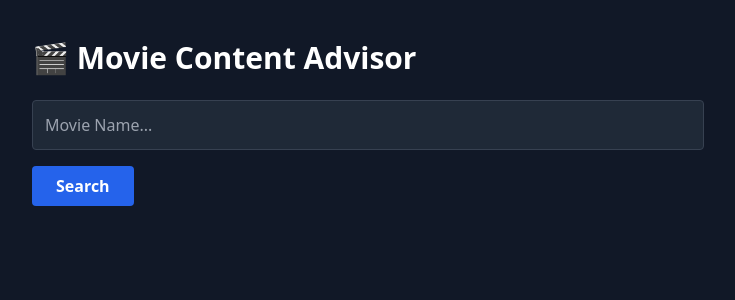
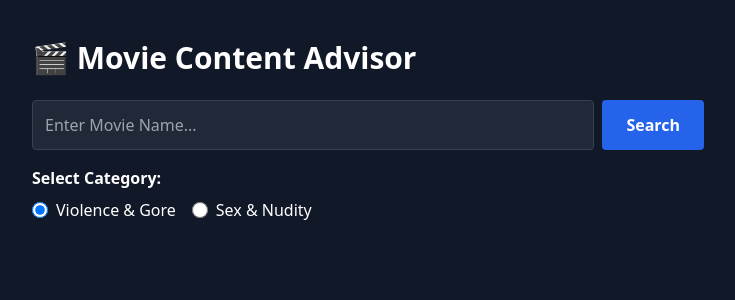
Before and after one commit to aryankg005/moviescanner, a Flask app: page / in a window 1280 px wide. Shown: the top 300 px of the page, without its empty margins (272-1007 px from the left). Run offline with Flask 3, Linux system fonts and the light colour scheme; some libraries are stand-ins or nearby versions.

Commit message:
updated index for better

```diff
--- a/templates/index.html
+++ b/templates/index.html
@@ -2,6 +2,7 @@
 <html lang="en">
 <head>
     <meta charset="UTF-8">
+    <meta name="viewport" content="width=device-width, initial-scale=1.0">
     <title>Movie Content Advisor</title>
     <script src="https://cdn.tailwindcss.com"></script>
 </head>
@@ -9,40 +10,88 @@
     <div class="max-w-2xl mx-auto">
         <h1 class="text-3xl font-bold mb-6">🎬 Movie Content Advisor</h1>
 
-        <input id="query" type="text" placeholder="Movie Name..." class="w-full p-3 rounded bg-gray-800 border border-gray-700 mb-4">
-        <button onclick="searchMovies()" class="bg-blue-600 px-6 py-2 rounded font-bold hover:bg-blue-700">Search</button>
+        <div class="flex gap-2 mb-4">
+            <input id="query" type="text" placeholder="Enter Movie Name..."
+                   class="flex-1 p-3 rounded bg-gray-800 border border-gray-700 focus:border-blue-500 outline-none">
+            <button onclick="searchMovies()" class="bg-blue-600 px-6 py-2 rounded font-bold hover:bg-blue-700 transition">Search</button>
+        </div>
+
+        <div class="mb-6">
+            <label class="block mb-2 font-semibold">Select Category:</label>
+            <div class="flex gap-4">
+                <label class="flex items-center gap-2 cursor-pointer">
+                    <input type="radio" name="category" value="violence" checked class="w-4 h-4 text-blue-600">
+                    Violence & Gore
+                </label>
+                <label class="flex items-center gap-2 cursor-pointer">
+                    <input type="radio" name="category" value="nudity" class="w-4 h-4 text-blue-600">
+                    Sex & Nudity
+                </label>
+            </div>
+        </div>
 
         <div id="results" class="mt-6 space-y-2"></div>
-        <div id="report" class="mt-10 p-6 bg-gray-800 rounded hidden">
-            <h2 id="movieTitle" class="text-2xl font-bold mb-2"></h2>
-            <p id="severity" class="text-xl text-yellow-500 mb-4"></p>
-            <ul id="detailsList" class="list-disc pl-5 space-y-4 text-gray-300"></ul>
+
+        <div id="report" class="mt-10 p-6 bg-gray-800 rounded-lg border border-gray-700 hidden">
+            <h2 id="movieTitle" class="text-2xl font-bold mb-1"></h2>
+            <p id="reportCategory" class="text-sm text-gray-400 uppercase tracking-widest mb-2"></p>
+            <p id="severity" class="text-xl font-black mb-6"></p>
+            <ul id="detailsList" class="space-y-4"></ul>
         </div>
     </div>
 
     <script>
         async function searchMovies() {
             const query = document.getElementById('query').value;
-            const res = await fetch('/search', {method: 'POST', headers: {'Content-Type': 'application/json'}, body: JSON.stringify({query})});
+            if(!query) return;
+
+            document.getElementById('results').innerHTML = "Searching...";
+            const res = await fetch('/search', {
+                method: 'POST',
+                headers: {'Content-Type': 'application/json'},
+                body: JSON.stringify({query})
+            });
             const data = await res.json();
 
-            let html = '<h3 class="text-xl mb-2">Select Movie:</h3>';
+            let html = '<h3 class="text-xl mb-3 font-semibold text-blue-400">Search Results:</h3>';
             data.slice(0,5).forEach(m => {
-                html += `<button onclick="analyze('${m.id}', '${m.display}')" class="block w-full text-left p-2 bg-gray-700 rounded hover:bg-gray-600 mb-2">${m.display}</button>`;
+                html += `<button onclick="analyze('${m.id}', '${m.display.replace(/'/g, "\\'")}')"
+                         class="block w-full text-left p-3 bg-gray-700 rounded hover:bg-gray-600 transition mb-2">
+                         ${m.display}</button>`;
             });
             document.getElementById('results').innerHTML = html;
         }
 
         async function analyze(id, title) {
-            document.getElementById('results').innerHTML = "Generating robust report...";
-            const res = await fetch('/analyze', {method: 'POST', headers: {'Content-Type': 'application/json'}, body: JSON.stringify({id, category: 'violence'})});
+            // Get selected category from radio buttons
+            const category = document.querySelector('input[name="category"]:checked').value;
+
+            document.getElementById('results').innerHTML = `<div class="p-4 bg-blue-900/30 border border-blue-500 rounded text-blue-300">
+                Generating heavy robust report for <b>${category}</b>...</div>`;
+
+            const res = await fetch('/analyze', {
+                method: 'POST',
+                headers: {'Content-Type': 'application/json'},
+                body: JSON.stringify({id, category})
+            });
             const data = await res.json();
 
             document.getElementById('results').innerHTML = "";
             document.getElementById('report').classList.remove('hidden');
             document.getElementById('movieTitle').innerText = title;
-            document.getElementById('severity').innerText = "RATING: " + data.severity.toUpperCase();
-            document.getElementById('detailsList').innerHTML = data.details.map(d => `<li class="border-b border-gray-700 pb-2">${d}</li>`).join('');
+            document.getElementById('reportCategory').innerText = category.replace('_', ' ');
+
+            const sev = data.severity.toUpperCase();
+            document.getElementById('severity').innerText = "SEVERITY: " + sev;
+
+            // Color code the severity
+            const sevEl = document.getElementById('severity');
+            sevEl.className = "text-xl font-black mb-6 " +
+                (sev === 'SEVERE' ? 'text-red-500' : sev === 'MODERATE' ? 'text-yellow-500' : 'text-green-500');
+
+            document.getElementById('detailsList').innerHTML = data.details.map(d =>
+                `<li class="border-l-4 border-gray-600 pl-4 py-2 bg-gray-900/50 rounded-r">${d}</li>`
+            ).join('');
         }
     </script>
 </body>
```
